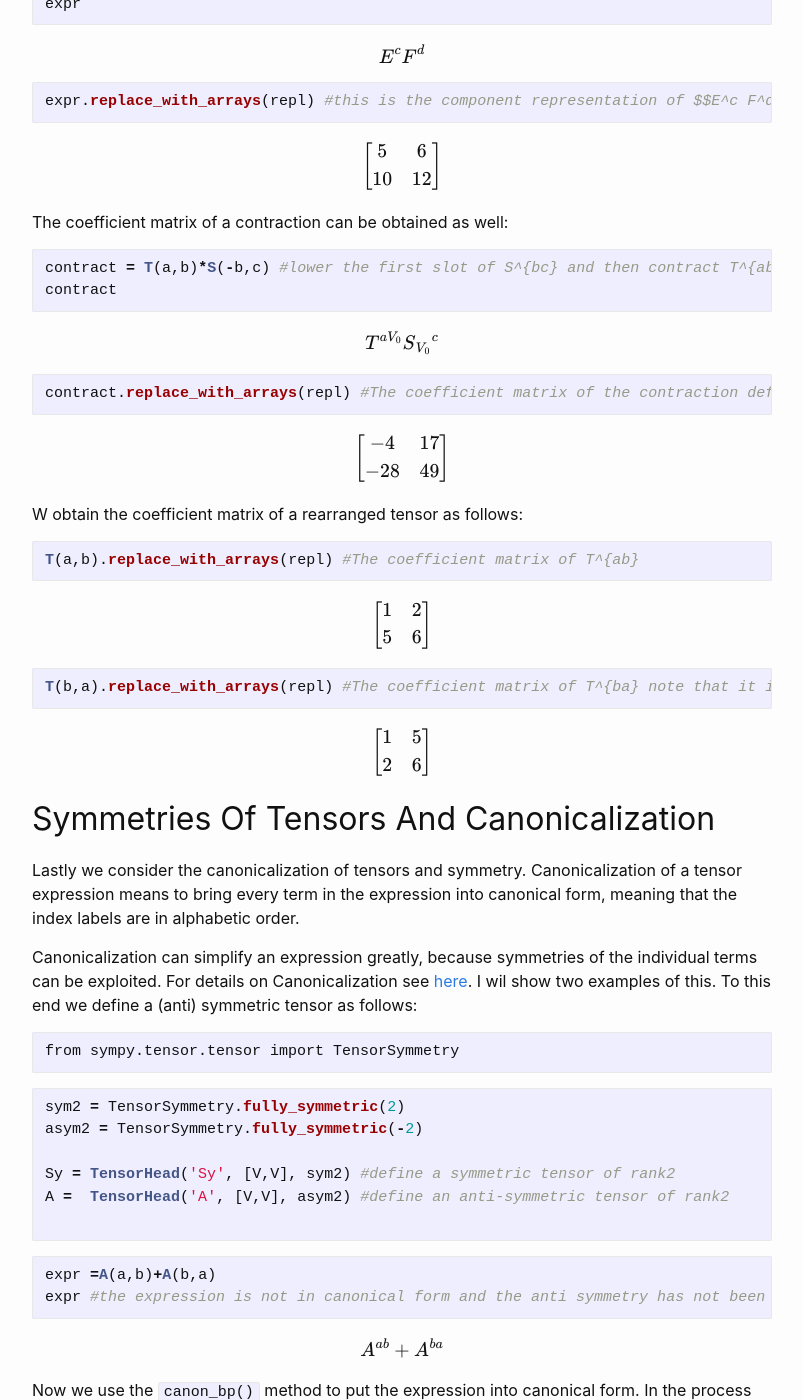
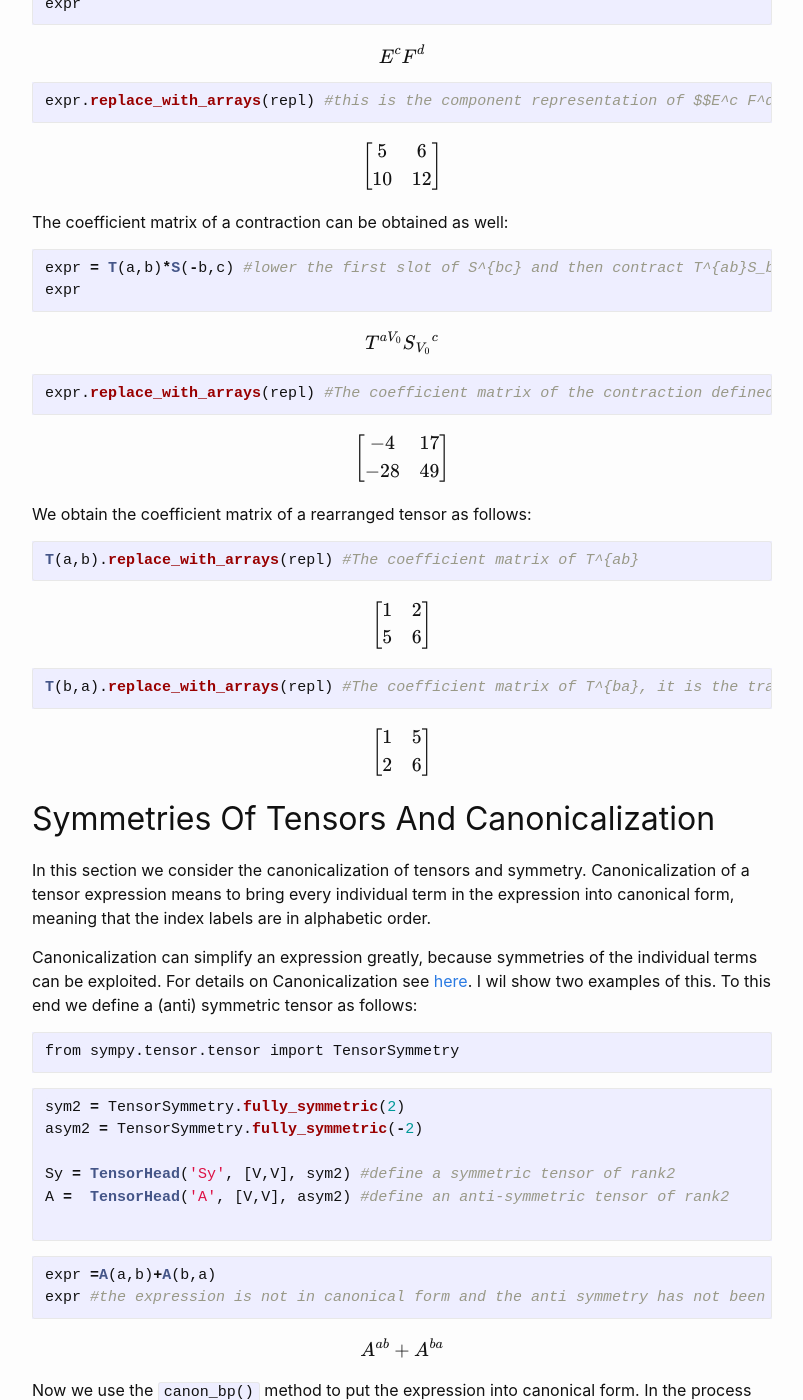
Before and after one commit to jd11111/jd11111.github.io, a Jekyll site: the page built from _posts/2023-06-23-SympyTensor.md, in a window 1280 px wide and 1400 px high, scrolled down 4544 px. Shown: the whole window, without its empty margins (238-1041 px from the left). Built offline with Jekyll 4.4.1, drawn with Linux system fonts in a browser that asks for light colours; some of the changed text lies outside the part shown.

Commit message:
modified:   _posts/2023-06-23-SympyTensor.md

````diff
--- a/_posts/2023-06-23-SympyTensor.md
+++ b/_posts/2023-06-23-SympyTensor.md
@@ -242,8 +242,8 @@ The coefficient matrix of the sum is obtained like this:
 
 
 ```python
-sum = T(a,b)+S(a,b)
-sum
+expr= T(a,b)+S(a,b)
+expr
 ```
 
 
@@ -326,8 +326,8 @@ The coefficient matrix of a contraction can be obtained as well:
 
 
 ```python
-contract = T(a,b)*S(-b,c) #lower the first slot of S^{bc} and then contract T^{ab}S_b^c
-contract
+expr = T(a,b)*S(-b,c) #lower the first slot of S^{bc} and then contract T^{ab}S_b^c
+expr
 ```
 
 
@@ -339,7 +339,7 @@ $$\displaystyle T{}^{aV_{0}}S{}_{V_{0}}{}^{c}$$
 
 
 ```python
-contract.replace_with_arrays(repl) #The coefficient matrix of the contraction defined above
+expr.replace_with_arrays(repl) #The coefficient matrix of the contraction defined above
 ```
 
 
@@ -349,7 +349,7 @@ $$\displaystyle \left[\begin{matrix}-4 & 17\\-28 & 49\end{matrix}\right]$$
 
 
 
-W obtain the coefficient matrix of a rearranged tensor as follows:
+We obtain the coefficient matrix of a rearranged tensor as follows:
 
 
 ```python
@@ -365,7 +365,7 @@ $$\displaystyle \left[\begin{matrix}1 & 2\\5 & 6\end{matrix}\right]$$
 
 
 ```python
-T(b,a).replace_with_arrays(repl) #The coefficient matrix of T^{ba} note that it is the tranpose of the coefficient matrix of T^{ab}
+T(b,a).replace_with_arrays(repl) #The coefficient matrix of T^{ba}, it is the tranpose of the coefficient matrix of T^{ab}
 ```
 
 
@@ -377,8 +377,8 @@ $$\displaystyle \left[\begin{matrix}1 & 5\\2 & 6\end{matrix}\right]$$
 
 ## Symmetries Of Tensors And Canonicalization
 
-Lastly we consider the canonicalization of tensors and symmetry.
-Canonicalization of a tensor expression means to bring every term in the expression into canonical form, meaning that the index labels are in alphabetic order.
+In this section we consider the canonicalization of tensors and symmetry.
+Canonicalization of a tensor expression means to bring every individual term in the expression into canonical form, meaning that the index labels are in alphabetic order.
 
 Canonicalization can simplify an expression greatly, because symmetries of the individual terms can be exploited. For details on Canonicalization see [here](https://arxiv.org/pdf/1702.08114.pdf).
 I wil show two examples of this.
````
Also changed, not shown: other parts of _posts/2023-06-23-SympyTensor.md (+3 -3 lines).
